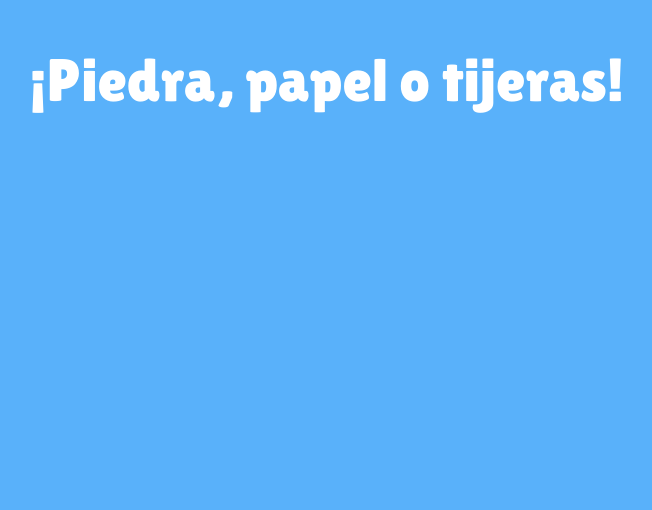
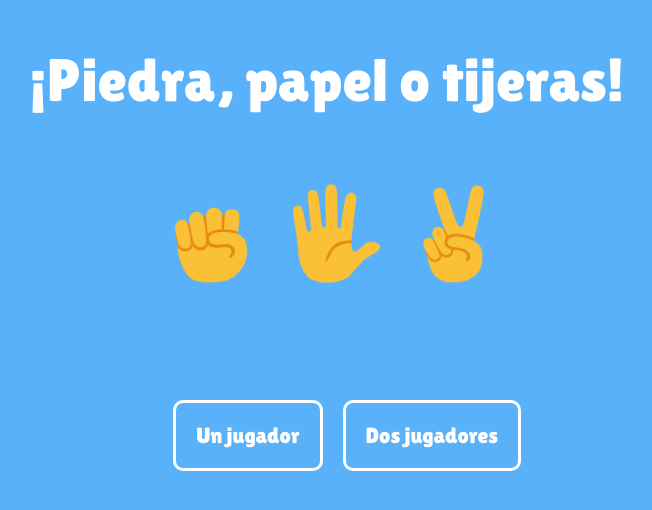
Before and after one commit to Flunnk/Rock-paper-scissors, a plain HTML site: page 12-rock-paper-scissors.html in a window 1280 px wide. Shown: the whole page, without its empty margins (313-965 px from the left). Drawn offline with Linux system fonts and the light colour scheme.

Commit message:
juego base 2

```diff
--- a/12-rock-paper-scissors.html
+++ b/12-rock-paper-scissors.html
@@ -13,8 +13,18 @@
         <div class="half half-left"></div>
         <div class="half half-right"></div>
         <div class="titulo">¡Piedra, papel o tijeras!</div>
+        <div class="imagenes">
+          <img src="images/rock-emoji.png">
+          <img src="images/paper-emoji.png">
+          <img src="images/scissors-emoji.png">
+        </div>
+        <div class="botones">
+          <button class="jugar">Un jugador</button>
+          <button class="jugar">Dos jugadores</button>
+        </div>
       </div>
     </div>
+
 
 
 
--- a/styles/12-rock-paper-scissors.css
+++ b/styles/12-rock-paper-scissors.css
@@ -53,6 +53,60 @@ body {
   cursor: pointer;
 }
 
+.botones {
+  position: absolute;
+  display: flex;
+  left: 38%;
+  top: 50%;
+}
+
+.jugar {
+  font-size: 22px;
+  background-color: transparent;
+  border: 3px solid white;
+  border-radius: 10px;
+  color: white;
+  font-family: 'Lilita One', cursive;
+  margin-right: 20px;
+  padding: 20px;
+  cursor: pointer;
+  transition: all 0.2s ease-in-out;
+}
+
+.jugar:hover {
+  background-color: white;
+  color: var(--blue);
+}
+
+.jugar:active {
+  transform: scale(0.95);
+  transition: none;
+}
+
+.imagenes {
+  position: absolute;
+  left: 37%;
+  top: 23%;
+}
+
+.imagenes img {
+  width: 100px;
+  height: 100px;
+  margin-right: 20px;
+  cursor: pointer;
+  transition: all 0.2s ease-in-out;
+}
+
+.imagenes img:hover {
+  transform: scale(1.2);
+}
+
+.imagenes img:active {
+  transform: scale(0.95);
+  transition: none;
+}
+
+
 .move-icon {
   height: 50px;
 }
```
